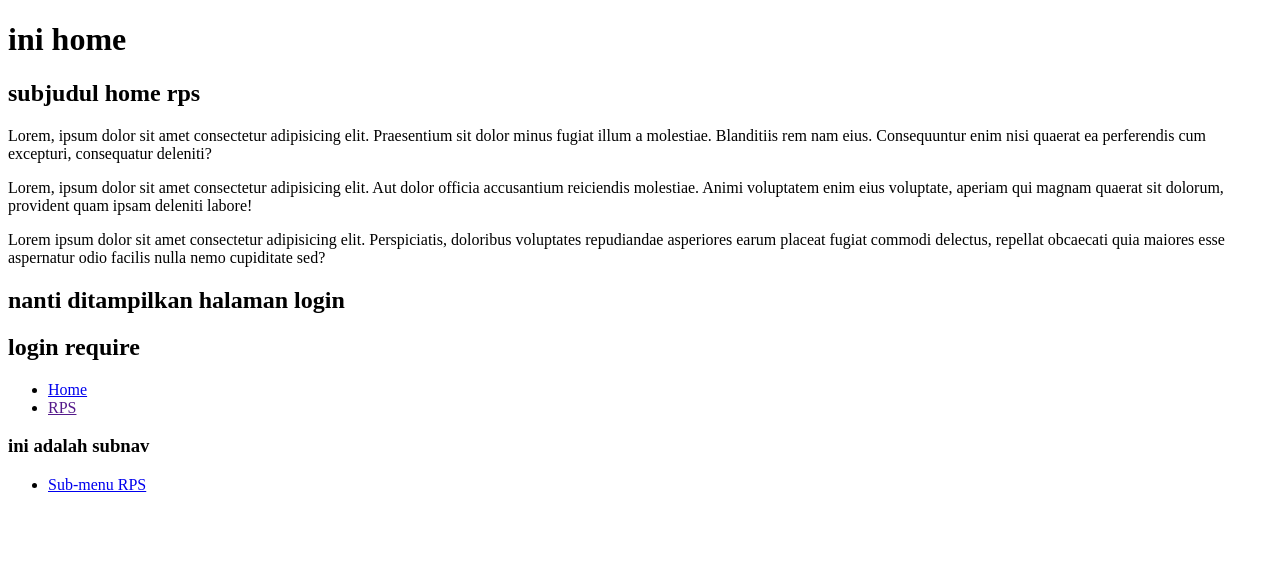
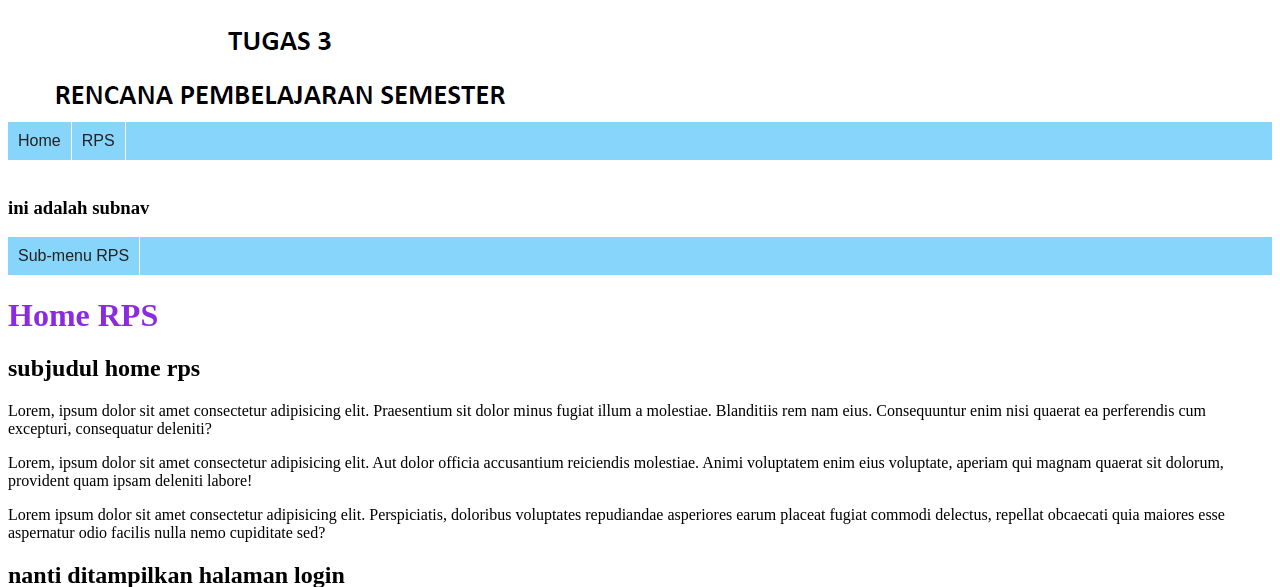
Before and after one commit to ristykdr/prjsiunp, a Django app: page /rps/ in a window 1280 px wide. Shown: the top 587 px of the page. Run offline with Django 3.2, Linux system fonts and the light colour scheme.

Commit message:
Pengaturan menu sederhana dan css Changes to be committed: 	new file:   backend/simprosis/rps/static/rps/css/styles.css 	new file:   backend/simprosis/rps/static/rps/img/rps.png 	modified:   backend/simprosis/rps/views.py 	modified:   backend/simprosis/simprosis/settings.py 	modified:   backend/simprosis/simprosis/views.py 	new file:   backend/simprosis/static/css/styles.css 	new file:   backend/simprosis/static/img/icon_unp_trans.png 	new file:   backend/simprosis/static/img/unp_trans.png 	modified:   backend/simprosis/templates/index.html

```diff
--- /dev/null
+++ b/backend/simprosis/rps/static/rps/css/styles.css
@@ -0,0 +1,3 @@
+h1{
+    color: blueviolet;
+}
--- a/backend/simprosis/rps/views.py
+++ b/backend/simprosis/rps/views.py
@@ -13,7 +13,9 @@ def index(request): #index dari rps
         ],
         'subnav':[
             ['submenurps/','Sub-menu RPS'],
-        ]
+        ],
+        'banner':'rps/img/rps.png',
+        'css_app':'rps/css/styles.css',
     }
     return render(request,'index.html',context)
 
--- a/backend/simprosis/simprosis/settings.py
+++ b/backend/simprosis/simprosis/settings.py
@@ -129,3 +129,6 @@ USE_TZ = True
 # https://docs.djangoproject.com/en/2.2/howto/static-files/
 
 STATIC_URL = '/static/'
+STATICFILES_DIRS = [
+    os.path.join(BASE_DIR,'static'),
+]
--- a/backend/simprosis/simprosis/views.py
+++ b/backend/simprosis/simprosis/views.py
@@ -8,7 +8,8 @@ def index (request):
         'nav':[
             ['/','Home'],
             ['rps/','RPS'],
-        ]
+        ],
+        'banner':'img/icon_unp_trans.png',
     }
     return render(request,'index.html',context)
 
--- /dev/null
+++ b/backend/simprosis/static/css/styles.css
@@ -0,0 +1,28 @@
+/* main css */
+#banner {
+    max-width: 50%;
+}
+nav ul {
+    background-color: rgb(135, 213, 250);
+    margin: 0;
+    padding: 0;
+    list-style-type: none;
+    overflow: hidden;
+}
+nav li {
+    float: left;
+    border-right: 1px solid beige;
+}
+nav a {
+    color: rgb(34, 34, 34);
+    display: block;
+    font-family: Arial, Helvetica, sans-serif;
+    padding: 10px 10px;
+    text-align: center;
+    text-decoration: none;
+    /* background-color: rgb(135, 213, 250); */
+}
+
+nav li:hover{
+    background-color:beige;
+}
--- a/backend/simprosis/templates/index.html
+++ b/backend/simprosis/templates/index.html
@@ -1,13 +1,42 @@
+{% load static %}
 <!DOCTYPE html>
 <html lang="en">
 <head>
     <meta charset="UTF-8">
     <meta name="viewport" content="width=device-width, initial-scale=1.0">
     <meta http-equiv="X-UA-Compatible" content="ie=edge">
+    <link rel="stylesheet" href="{% static 'css/styles.css' %}">
+    <!-- cek keberadaan css_app -->
+    {% if css_app %}
+        <link rel="stylesheet" href="{% static css_app %}">
+    {% endif %}
+
     <title>{{judul}}</title>
 </head>
 <body>
-    <h1>ini home</h1>
+    <img id="banner" src="{% static banner %} " alt="">
+    <nav>
+        <ul>
+        {% for link,name in nav %}
+            <li><a href="{{link}}">{{name}}</a></li>
+        {% endfor %}
+        </ul>
+    </nav>
+    <br>
+        <!-- untuk menampikan submenu -->
+    {% if subnav %}
+        <h3>ini adalah subnav</h3>
+        <nav>
+            <ul>
+                {% for link, name in subnav %}
+                    <li><a href="{{link}}">{{name}}</a></li>
+                {% endfor %}
+            </ul>
+        </nav>
+    {% endif %}
+
+
+    <h1>{{judul}}</h1>
     <h2>{{subjudul}}</h2>
     <p>Lorem, ipsum dolor sit amet consectetur adipisicing elit. Praesentium sit dolor minus fugiat illum a molestiae. Blanditiis rem nam eius. Consequuntur enim nisi quaerat ea perferendis cum excepturi, consequatur deleniti?</p>
     <p>Lorem, ipsum dolor sit amet consectetur adipisicing elit. Aut dolor officia accusantium reiciendis molestiae. Animi voluptatem enim eius voluptate, aperiam qui magnam quaerat sit dolorum, provident quam ipsam deleniti labore!</p>
@@ -19,22 +48,7 @@
         <li><a href="rps/">RPS</a></li>
     </ul> -->
     <!-- TEMPLATE TAG -->
-    <ul>
-        {% for link,name in nav %}
-            <li><a href="{{link}}">{{name}}</a></li>
-        {% endfor %}
-    </ul>
 
-    {% if subnav %}
-        <h3>ini adalah subnav</h3>
-        <ul>
-
-            {% for link, name in subnav %}
-                <li><a href="{{link}}">{{name}}</a></li>
-            {% endfor %}
-
-        </ul>
-    {% endif %}
 
 
 </body>
```
Also changed, not shown: backend/simprosis/rps/static/rps/img/rps.png (added), backend/simprosis/static/img/icon_unp_trans.png (added), 1 other file.
